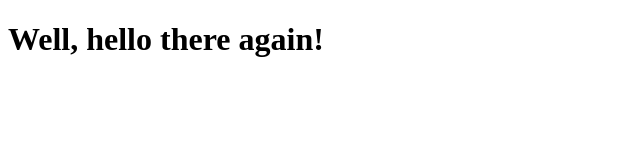
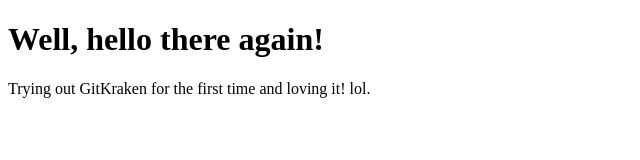
Before and after one commit to jennsweb/nickerson_git414, a plain HTML site: page index.html in a window 1280 px wide. Shown: the whole page, without its empty margins (0-640 px from the left). Drawn offline with Linux system fonts and the light colour scheme.

Commit message:
Add new title and paragraph
change to index title and intro paragraph added.

```diff
--- a/index.html
+++ b/index.html
@@ -1,9 +1,10 @@
 <!DOCTYPE html>
 <html>
     <head>
-        <title>Jenn Nickerson</title>
+        <title>Jenn Nickerson's First GIT Commit</title>
     </head>
     <body>
         <h1>Well, hello there again!</h1>
+        <p>Trying out GitKraken for the first time and loving it! lol.</p>
     </body>
 </html>
```
